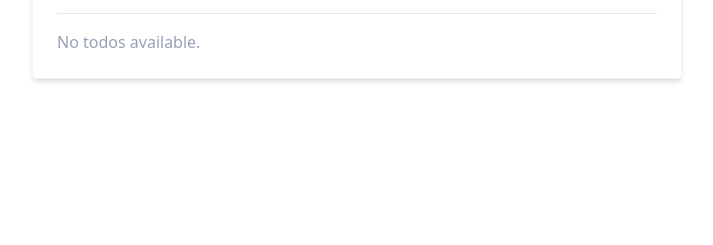
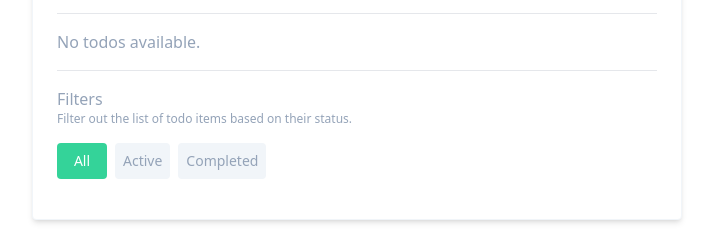
Before and after one commit to pstevovski/svelte-todo, a Svelte app: page / in a window 1280 px wide. Shown: the part 186-431 px from the top of the page, without its empty margins (283-996 px from the left). Built offline with nearby package versions, Linux system fonts and the light colour scheme.

Commit message:
Added functionality to filter out the list of todo items based on their status

```diff
--- a/src/App.svelte
+++ b/src/App.svelte
@@ -3,8 +3,10 @@
   import { Toaster, toast } from "svelte-sonner";
   import { format } from "date-fns";
   import { onMount } from "svelte";
+  import Badge from "./lib/components/Badge.svelte";
 
   let todos = [];
+  let activeFilter = "all";
   let todoText = "";
 
   onMount(() => {
@@ -66,10 +68,7 @@
 
   // todo: presist in local storage [x]
   // todo: mark todos as completed / not completed [x]
-  // todo: filter the list of todos:
-  // - all
-  // - only completed
-  // - only not completed
+  // todo: filter the list of todos: [x]
   // todo: check all todos at once
   // todo: add double confirmation modal for todo item removal
 
@@ -101,11 +100,13 @@
       >
     </form>
 
-    <hr class="mb-4" />
+    <hr />
 
+    <div class="my-4">
       {#if todos.length > 0}
         <ul>
           {#each todos as todo, todoIndex}
+            {#if activeFilter === "all" || (activeFilter === "active" && !todo.is_completed) || (activeFilter === "completed" && todo.is_completed)}
               <li class="p-2">
                 <div
                   class={`flex items-center justify-between ${todo.is_completed ? "line-through decoration-slate-500" : ""}`}
@@ -136,13 +137,47 @@
                   </div>
                 </div>
                 <span class="text-xs text-slate-400"
-              ><em>Created: {format(todo.created_at, "MM/dd/yyyy")}</em></span
+                  ><em
+                    >Created: {format(
+                      todo.created_at,
+                      "MM/dd/yyyy HH:mm:ss"
+                    )}</em
+                  ></span
                 >
               </li>
+            {/if}
           {/each}
         </ul>
       {:else}
         <p class="text-slate-400 font-light">No todos available.</p>
       {/if}
     </div>
+
+    <hr />
+
+    <div class="py-4">
+      <h5 class="text-slate-400">Filters</h5>
+      <p class="text-slate-400 text-xs mb-4">
+        Filter out the list of todo items based on their status.
+      </p>
+
+      <div class="flex items-center gap-2">
+        <Badge
+          badgeText="All"
+          isActive={activeFilter === "all"}
+          on:handleSelectBadge={() => (activeFilter = "all")}
+        />
+        <Badge
+          badgeText="Active"
+          isActive={activeFilter === "active"}
+          on:handleSelectBadge={() => (activeFilter = "active")}
+        />
+        <Badge
+          badgeText="Completed"
+          isActive={activeFilter === "completed"}
+          on:handleSelectBadge={() => (activeFilter = "completed")}
+        />
+      </div>
+    </div>
+  </div>
 </main>
```
Lines whose indentation alone changed are shown as unchanged.
